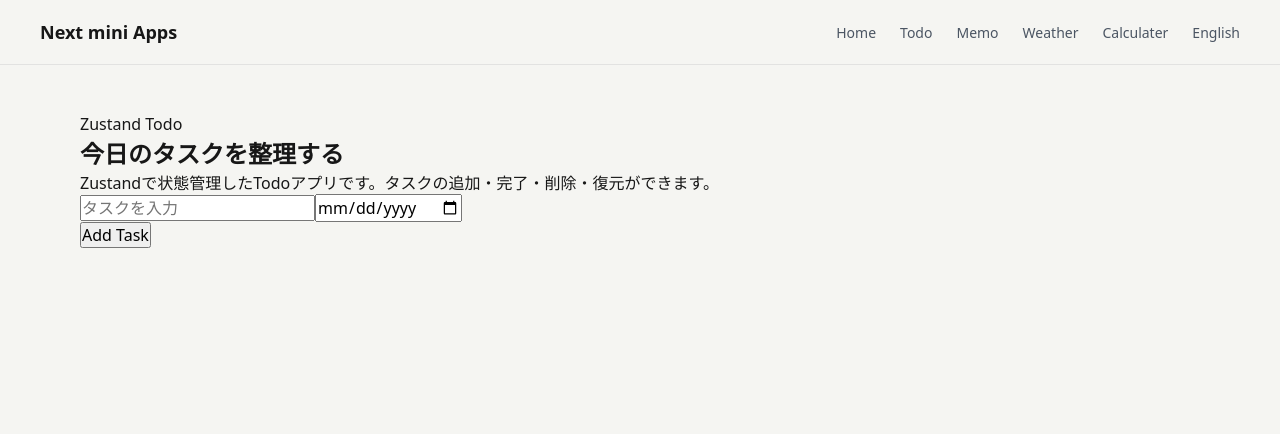
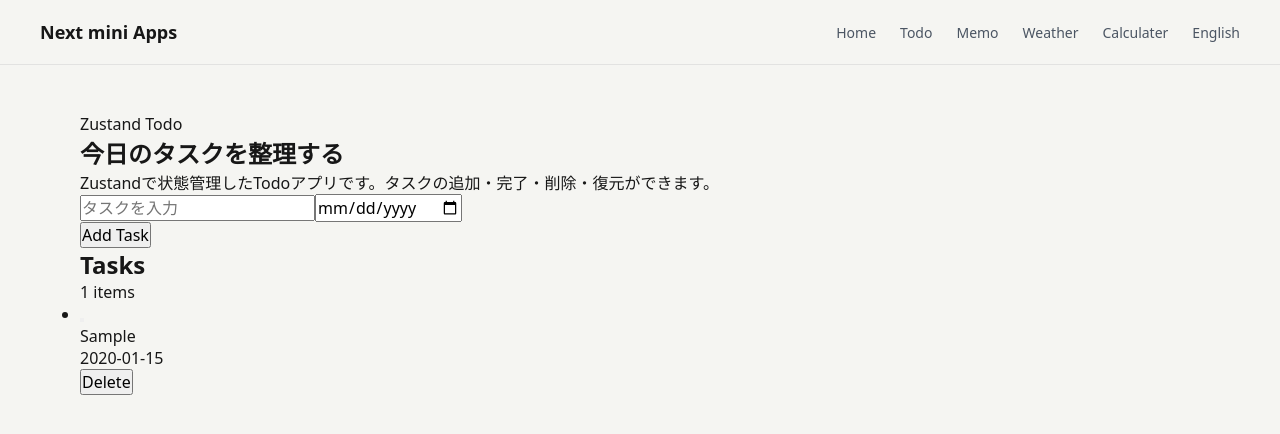
Before and after one commit to usamiyouhei/mini_apps_collection, a Next.js app: page /todo-zustand in a window 1280 px wide. Both pictures are taken after typing "Sample", "2020-01-15" into the empty fields and a click on the button "Add Task". Shown: the top 434 px of the page. Built offline with nearby package versions, Linux system fonts and the light colour scheme.

Commit message:
taskList add

```diff
--- a/src/app/todo-zustand/page.tsx
+++ b/src/app/todo-zustand/page.tsx
@@ -1,8 +1,14 @@
-import React from "react";
+"use client";
 import styles from "./todo-zustand.module.scss";
 import ZustandTaskForm from "@/components/todo-zustand/ZustandTaskForm";
+import ZustandTaskList from "@/components/todo-zustand/ZustandTaskList";
+import { useTodoStore } from "@/store/todo.store";
 
 export default function TodoZustandPage() {
+  const tasks = useTodoStore((state) => state.tasks);
+  const activetasks = tasks.filter((task) => !task.deleted);
+  const deletedTasks = tasks.filter((task) => task.deleted);
+
   return (
     <main className={styles.page}>
       <section className={styles.todoCard}>
@@ -14,6 +20,7 @@ export default function TodoZustandPage() {
           </p>
         </div>
         <ZustandTaskForm />
+        <ZustandTaskList tasks={activetasks} />
       </section>
     </main>
   );
--- a/src/components/todo-zustand/ZustandTaskList.tsx
+++ b/src/components/todo-zustand/ZustandTaskList.tsx
@@ -1,5 +1,6 @@
 import { Task } from "@/types/task";
 import styles from "./ZustandTaskList.module.scss";
+import ZustandTaskItem from "./ZustandTaskItem";
 
 type Props = {
   tasks: Task[];
@@ -20,7 +21,11 @@ export default function ZustandTaskList({ tasks }: Props) {
         <span>{tasks.length} items</span>
       </div>
 
-      <ul className={styles.list}></ul>
+      <ul className={styles.list}>
+        {tasks.map((task) => (
+          <ZustandTaskItem key={task.id} task={task} />
+        ))}
+      </ul>
     </section>
   );
 }
```
